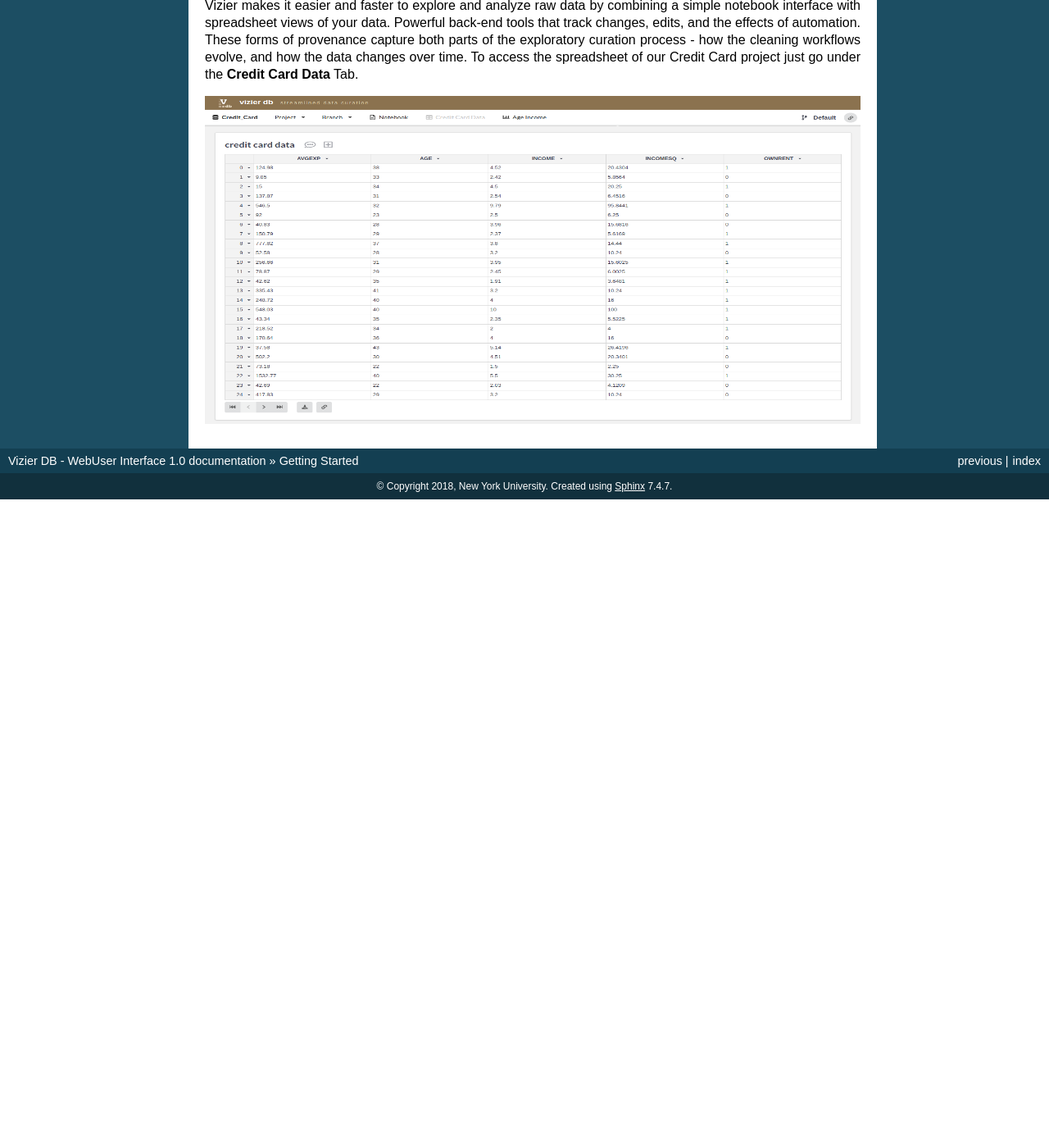
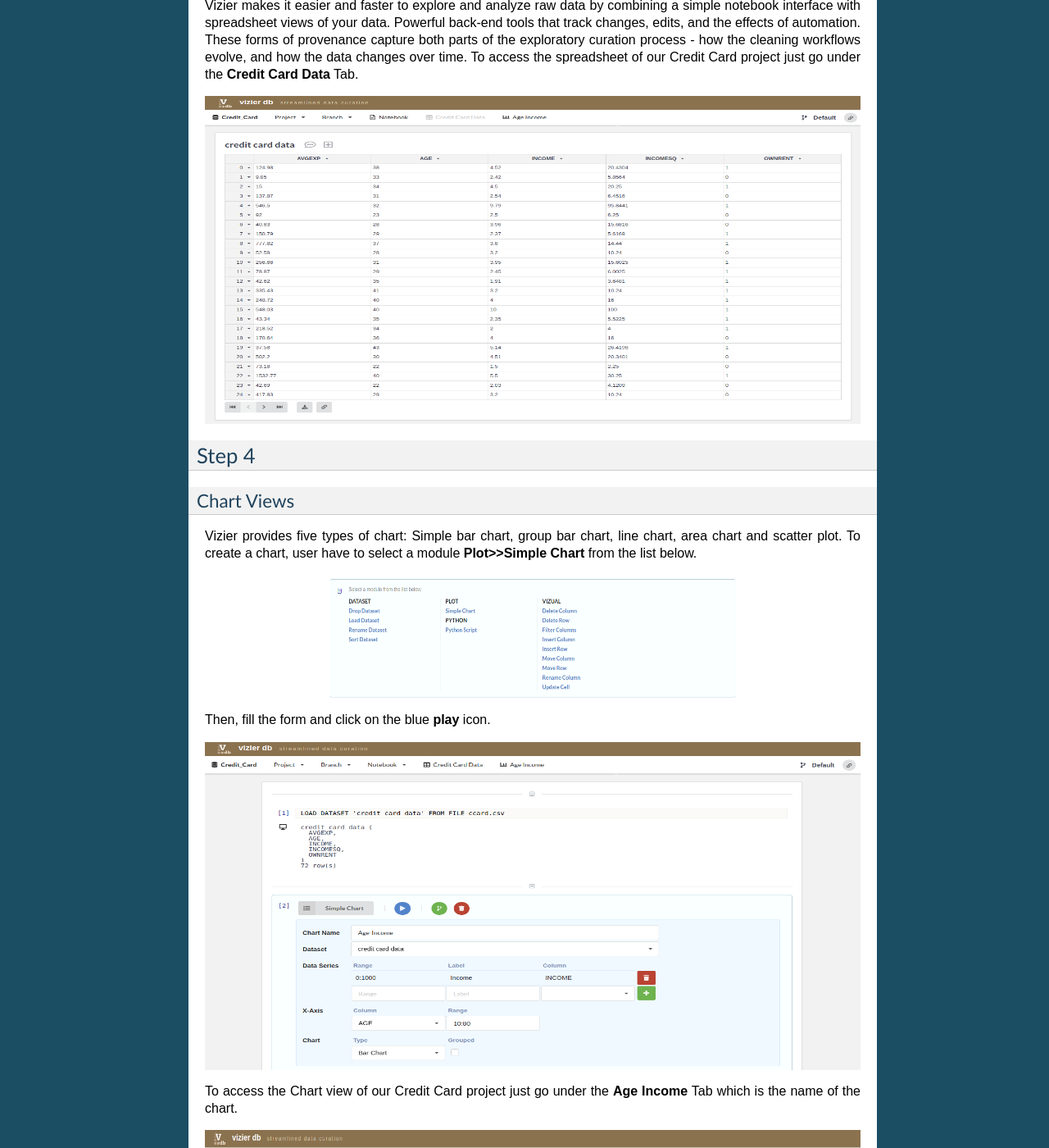
Before and after one commit to VizierDB/web-ui, a Sphinx documentation site: the page built from docs/tutorials.rst, in a window 1280 px wide and 1400 px high, scrolled down 3034 px. Shown: the whole window at 82% size. Built offline with Sphinx 7.4.7, drawn with Linux system fonts in a browser that asks for light colours; pages that are not in the unit, such as notebooks, are missing from menus; before the commit the page ends 3643 px from its top, so only the background shows below that.

Commit message:
Documentation: Adding chart view.

```diff
--- /dev/null
+++ b/docs/create_chart.rst
@@ -0,0 +1,27 @@
+Chart Views
+-------------
+
+Vizier provides five types of chart: Simple bar chart, group bar chart, line chart, area chart and scatter plot.
+To create a chart, user have to select a module **Plot>>Simple Chart** from the list below.
+
+.. image:: figures/create_chart_0.png
+   :width: 500px
+   :align: center
+   :height: 150px
+   :alt: alternate text
+
+Then, fill the form and click on the blue **play** icon.
+
+.. image:: figures/create_chart_2.png
+   :width: 800px
+   :align: center
+   :height: 400px
+   :alt: alternate text
+
+To access the Chart view of our Credit Card project just go under the **Age Income** Tab which is the name of the chart.
+
+.. image:: figures/create_chart_3.png
+   :width: 800px
+   :align: center
+   :height: 400px
+   :alt: alternate text
--- a/docs/tutorials.rst
+++ b/docs/tutorials.rst
@@ -20,3 +20,8 @@ Step 3
 ~~~~~~
 
 .. include:: load_data_project.rst
+
+Step 4
+~~~~~~
+
+.. include:: create_chart.rst
```
Also changed, not shown: docs/figures/create_chart_0.png (added), docs/figures/create_chart_2.png (added), docs/figures/create_chart_3.png (added).
